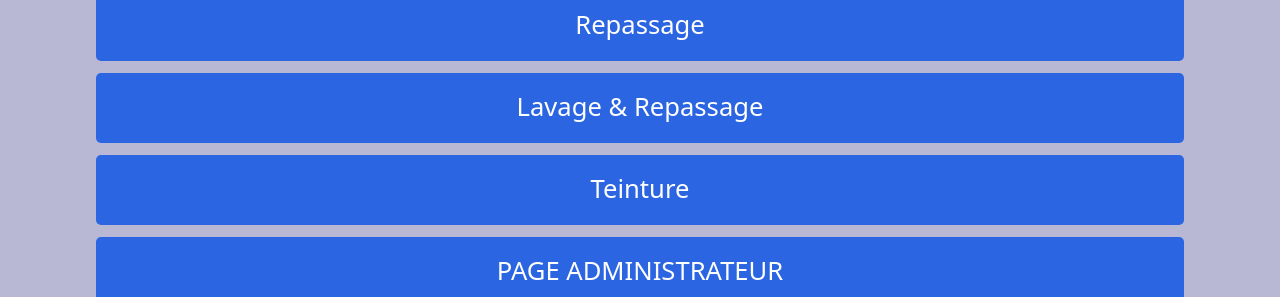
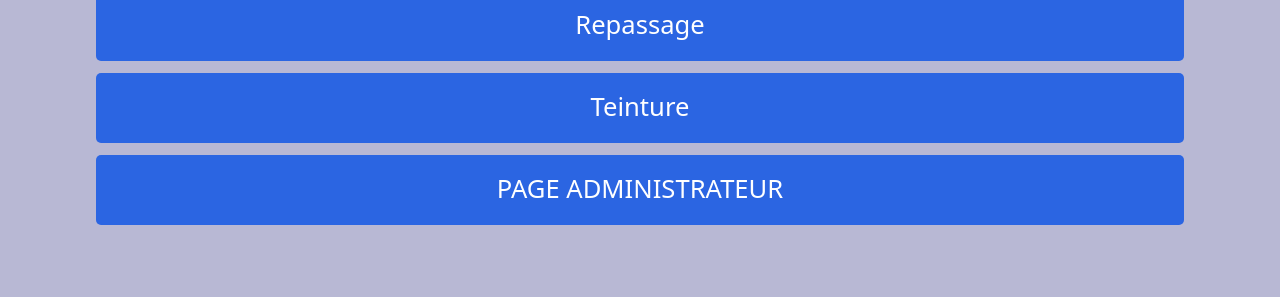
Before and after one commit to YodaNicolas/pressingapp, a plain HTML site: page index.html in a window 1280 px wide. Shown: the part 423-720 px from the top of the page. Drawn offline with Linux system fonts and the light colour scheme.

Commit message:
page admin 87%

```diff
--- a/index.html
+++ b/index.html
@@ -79,11 +79,6 @@
                         Repassage
                     </div>
                 </a>
-                <a class="Des" href="choix.html">
-                    <div>
-                        Lavage & Repassage
-                    </div>
-                </a>
                 <a class="Des" href="teinte.html">
                     <div>
                         Teinture
```
